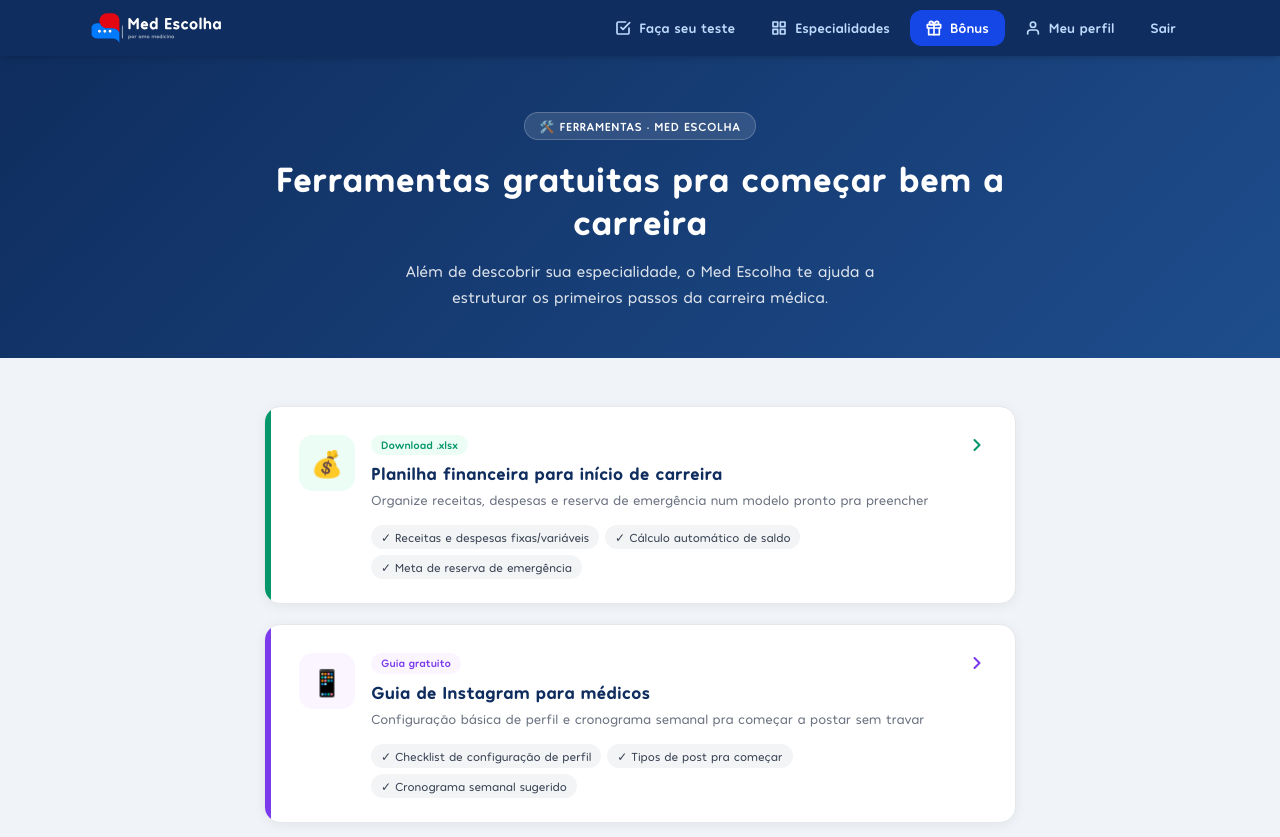
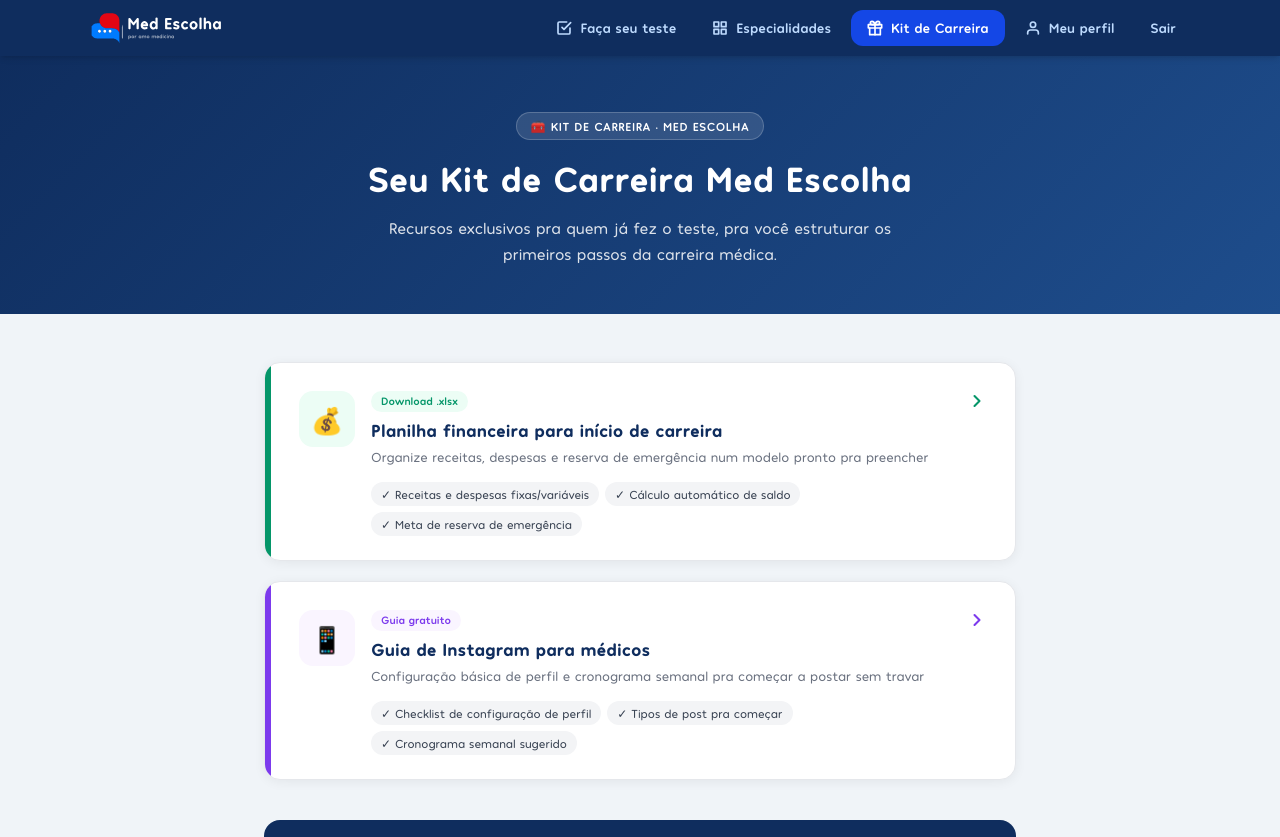
Before and after one commit to fabiohfriedrich/med-escolha-v2, a Next.js app: page /ferramentas in a window 1280 px wide. Shown: the top 837 px of the page. Built offline with nearby package versions, Linux system fonts and the light colour scheme; no server answers.

Commit message:
rename(ferramentas): renomeia "Bônus" para "Kit de Carreira"
Nome anterior soava genérico demais pra transmitir o valor do material.

```diff
--- a/app/ferramentas/guia-instagram/page.tsx
+++ b/app/ferramentas/guia-instagram/page.tsx
@@ -35,7 +35,7 @@ export default function GuiaInstagramPage() {
       <div style={{ background: 'linear-gradient(135deg, #4c1d95 0%, #7c3aed 100%)', color: 'white', padding: '56px 24px 48px' }}>
         <div style={{ maxWidth: 760, margin: '0 auto' }}>
           <div className="print:hidden" style={{ display: 'flex', alignItems: 'center', gap: 10, marginBottom: 20 }}>
-            <Link href="/ferramentas" style={{ color: 'rgba(255,255,255,.6)', fontSize: 13, textDecoration: 'none' }}>← Ferramentas</Link>
+            <Link href="/ferramentas" style={{ color: 'rgba(255,255,255,.6)', fontSize: 13, textDecoration: 'none' }}>← Kit de Carreira</Link>
           </div>
           <div className="print:hidden" style={{ display: 'inline-block', background: 'rgba(255,255,255,.12)', border: '1px solid rgba(255,255,255,.2)', borderRadius: 20, padding: '4px 14px', fontSize: 12, fontWeight: 700, letterSpacing: '0.05em', textTransform: 'uppercase' as const, marginBottom: 16 }}>
             📱 Guia gratuito · Med Escolha
--- a/app/ferramentas/page.tsx
+++ b/app/ferramentas/page.tsx
@@ -1,8 +1,8 @@
 import Link from 'next/link'
 
 export const metadata = {
-  title: 'Ferramentas Gratuitas para Médicos | Med Escolha',
-  description: 'Planilha financeira e guia de Instagram gratuitos pra te ajudar a estruturar o início da carreira médica.',
+  title: 'Kit de Carreira | Med Escolha',
+  description: 'Planilha financeira e guia de Instagram exclusivos pra quem já fez o Med Escolha, pra te ajudar a estruturar o início da carreira médica.',
 }
 
 const FERRAMENTAS = [
@@ -35,13 +35,13 @@ export default function FerramentasPage() {
       <div style={{ background: 'linear-gradient(135deg, #0f2d5e 0%, #1e4d8c 100%)', color: 'white', padding: '56px 24px 48px' }}>
         <div style={{ maxWidth: 800, margin: '0 auto', textAlign: 'center' }}>
           <div style={{ display: 'inline-block', background: 'rgba(255,255,255,.12)', border: '1px solid rgba(255,255,255,.2)', borderRadius: 20, padding: '4px 14px', fontSize: 12, fontWeight: 700, letterSpacing: '0.05em', textTransform: 'uppercase' as const, marginBottom: 16 }}>
-            🛠️ Ferramentas · Med Escolha
+            🧰 Kit de Carreira · Med Escolha
           </div>
           <h1 style={{ fontSize: 36, fontWeight: 900, lineHeight: 1.2, marginBottom: 16 }}>
-            Ferramentas gratuitas pra começar bem a carreira
+            Seu Kit de Carreira Med Escolha
           </h1>
           <p style={{ fontSize: 16, opacity: 0.85, lineHeight: 1.6, maxWidth: 520, margin: '0 auto' }}>
-            Além de descobrir sua especialidade, o Med Escolha te ajuda a estruturar os primeiros passos da carreira médica.
+            Recursos exclusivos pra quem já fez o teste, pra você estruturar os primeiros passos da carreira médica.
           </p>
         </div>
       </div>
--- a/app/ferramentas/planilha-financeira/page.tsx
+++ b/app/ferramentas/planilha-financeira/page.tsx
@@ -20,7 +20,7 @@ export default function PlanilhaFinanceiraPage() {
       <div style={{ background: 'linear-gradient(135deg, #065f46 0%, #059669 100%)', color: 'white', padding: '56px 24px 48px' }}>
         <div style={{ maxWidth: 720, margin: '0 auto' }}>
           <div style={{ display: 'flex', alignItems: 'center', gap: 10, marginBottom: 20 }}>
-            <Link href="/ferramentas" style={{ color: 'rgba(255,255,255,.6)', fontSize: 13, textDecoration: 'none' }}>← Ferramentas</Link>
+            <Link href="/ferramentas" style={{ color: 'rgba(255,255,255,.6)', fontSize: 13, textDecoration: 'none' }}>← Kit de Carreira</Link>
           </div>
           <div style={{ display: 'inline-block', background: 'rgba(255,255,255,.12)', border: '1px solid rgba(255,255,255,.2)', borderRadius: 20, padding: '4px 14px', fontSize: 12, fontWeight: 700, letterSpacing: '0.05em', textTransform: 'uppercase' as const, marginBottom: 16 }}>
             📥 Download gratuito · Med Escolha
--- a/components/NavMenu.tsx
+++ b/components/NavMenu.tsx
@@ -38,7 +38,7 @@ export default function NavMenu() {
         <span>Especialidades</span>
       </a>
 
-      {/* Bônus */}
+      {/* Kit de Carreira */}
       <a href="/ferramentas"
         className={`flex items-center gap-2 px-4 py-2 rounded-xl text-sm font-semibold transition ${
           pathname.startsWith('/ferramentas')
@@ -48,7 +48,7 @@ export default function NavMenu() {
         <svg width="16" height="16" viewBox="0 0 24 24" fill="none" stroke="currentColor" strokeWidth="2.5" strokeLinecap="round" strokeLinejoin="round">
           <path d="M20 12v10H4V12"/><path d="M2 7h20v5H2z"/><path d="M12 22V7"/><path d="M12 7H7.5a2.5 2.5 0 0 1 0-5C11 2 12 7 12 7z"/><path d="M12 7h4.5a2.5 2.5 0 0 0 0-5C13 2 12 7 12 7z"/>
         </svg>
-        <span>Bônus</span>
+        <span>Kit de Carreira</span>
       </a>
 
       {/* Meu Perfil */}
```
